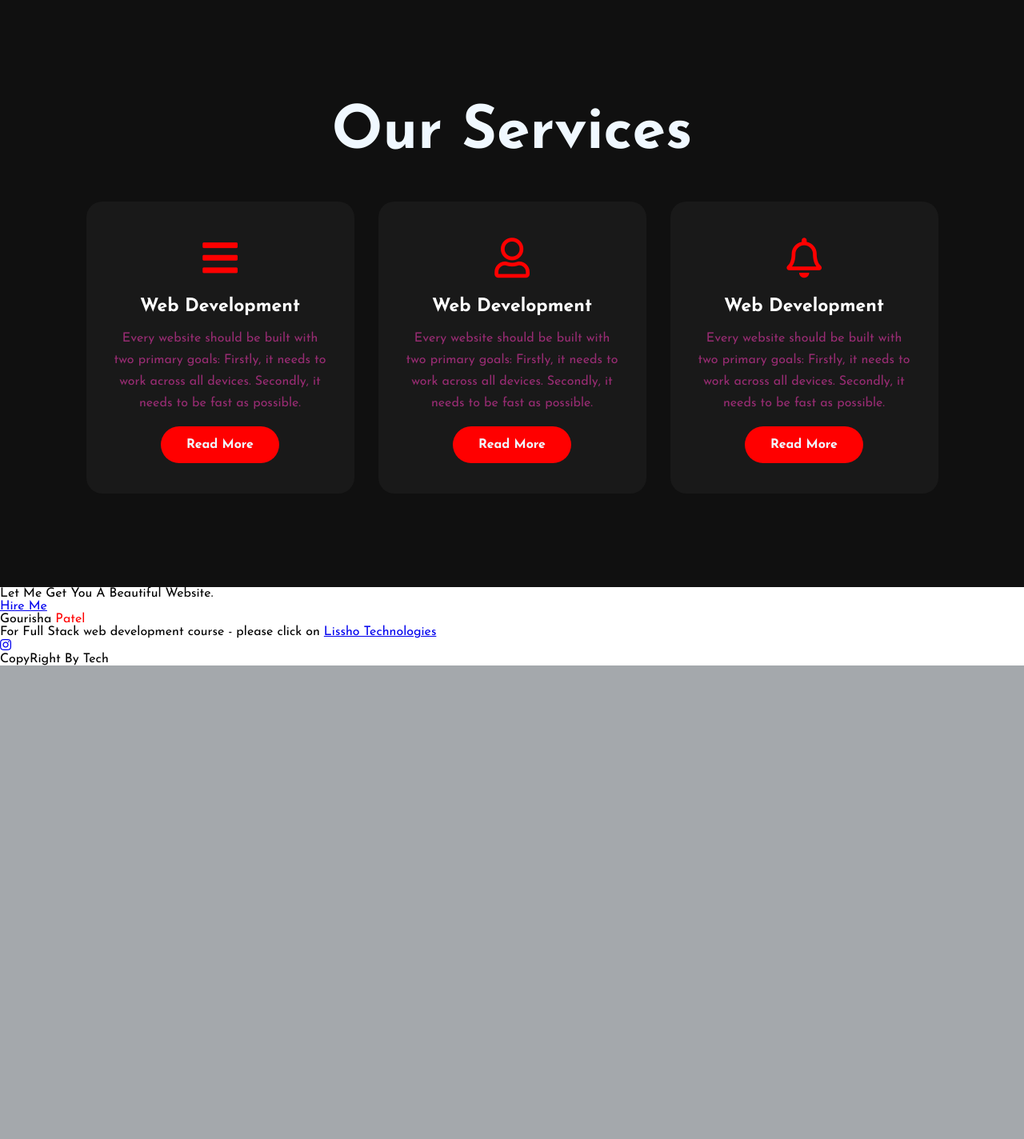
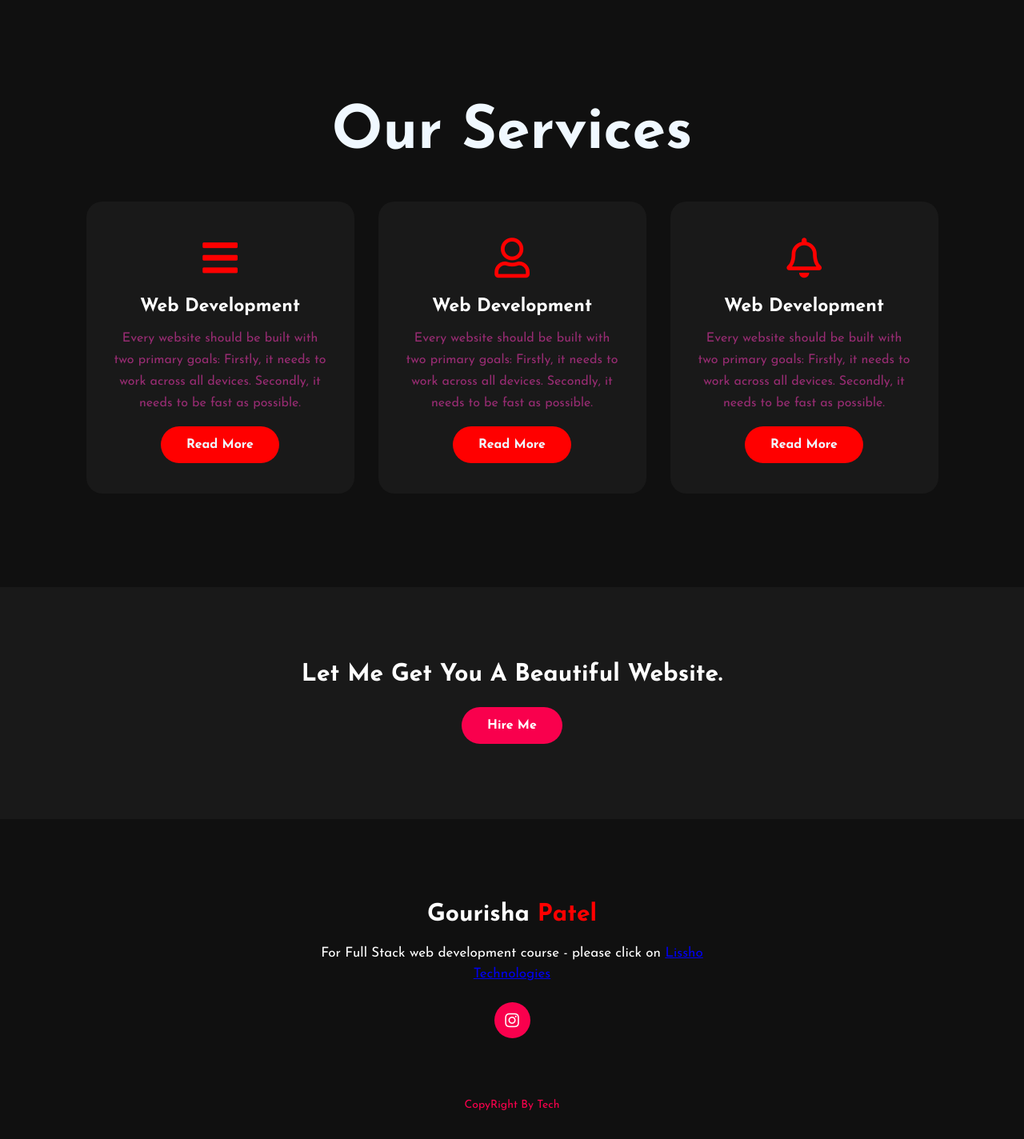
Before and after one commit to gouravlr/Patel, a PHP site: page / in a window 1280 px wide. Shown: the part 1781-3205 px from the top of the page at 80% size. Before the commit the page ends 2613 px from the top, so only its background shows below. Run offline with PHP 8.4, Linux system fonts and the light colour scheme.

Commit message:
Update style.css

```diff
--- a/style.css
+++ b/style.css
@@ -277,3 +277,82 @@ h5 {
     cursor: pointer;
 
 }
+.contact-me{
+	width: 100%;
+	height: 290px;
+	background: #191919;
+	display: flex;
+	align-items: center;
+	flex-direction: column;
+	justify-content: center;
+}
+.contact-me p{
+	color: white;
+	font-size: 30px;
+	font-weight: bold;
+	margin-bottom: 25px;
+}
+.contact-me .button-two{
+	background-color:#f9004d;
+	color: white;
+	text-decoration: none;
+	border: 2px solid transparent;
+	font-weight: bold;
+	padding: 13px 30px;
+	border-radius: 30px;
+	transition: .4s;
+}
+.contact-me .button-two:hover{
+	background-color: transparent;
+	border: 2px solid #f9004d;
+	cursor: pointer;
+}
+footer{
+	position: relative;
+	width: 100%;
+	height: 400px;
+	background: #101010;
+	display: flex;
+	flex-direction: column;
+	align-items: center;
+	justify-content: center;
+}
+footer p:nth-child(1){
+	font-size: 30px;
+	color: white;
+	margin-bottom: 20px;
+	font-weight: bold;
+}
+footer p:nth-child(2){
+	color: white;
+	font-size: 17px;
+	width: 500px;
+	text-align: center;
+	line-height: 26px;
+}
+.social{
+	display: flex;
+}
+.social a{
+	width: 45px;
+	height: 45px;
+	display: flex;
+	align-items: center;
+	justify-content: center;
+	background:  #f9004d;
+	border-radius: 50%;
+	margin: 22px 10px;
+	color: white;
+	text-decoration: none;
+	font-size: 20px;
+}
+.social a:hover{
+	transform: scale(1.3);
+	transition: .3s;
+}
+.end{
+	position: absolute;
+	color:#f9004d;
+	bottom: 35px;
+	font-size: 14px;
+}
```
